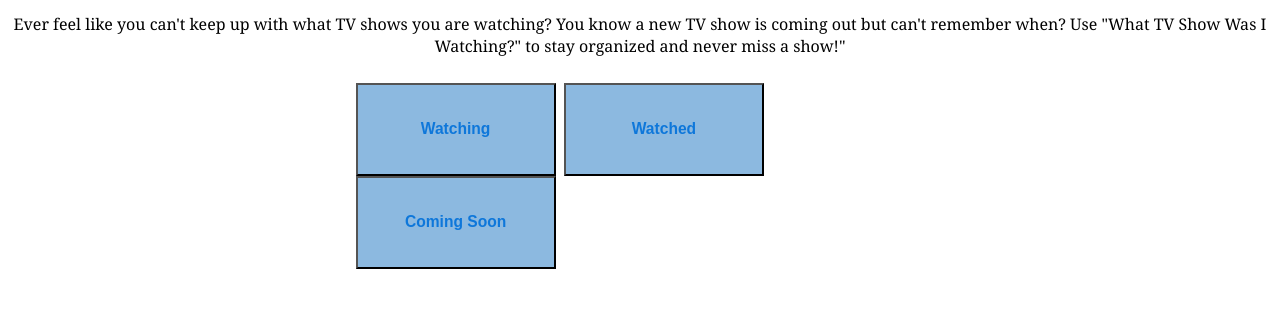
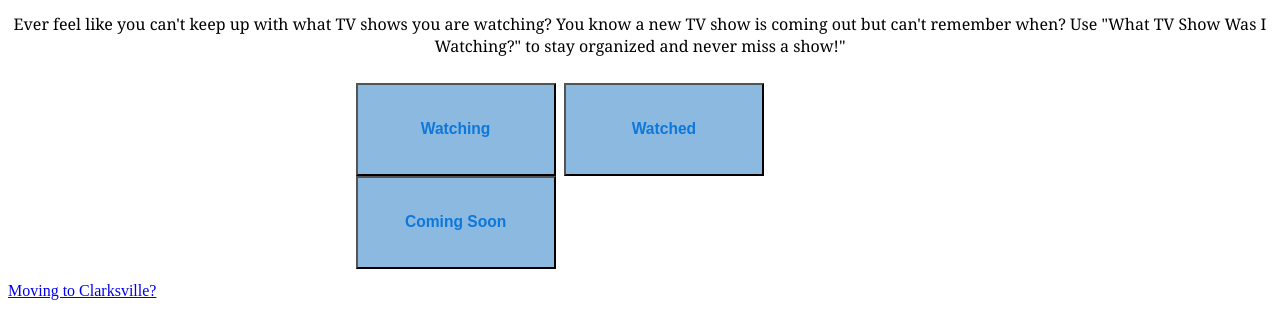
Before and after one commit to JMasonProvost/tvapp, a plain HTML site: page index.html in a window 1280 px wide. Shown: the part 1029-1338 px from the top of the page. Before the commit the page ends 1316 px from the top, so only its background shows below. Drawn offline with Linux system fonts and the light colour scheme.

Commit message:
added link

```diff
--- a/index.html
+++ b/index.html
@@ -15,6 +15,8 @@
         <img src="https://soldierswifecrazylife.com/wp-content/uploads/2022/10/Feeling-Strong-as-a-MilSpouse-It-Doesnt-Always-Happen-Facebook-Post-34.png"
             alt="descriptive text" class="center">
     </div>
+
+
 
     <h1>What TV Show Was I Watching?</h1>
 
@@ -41,7 +43,7 @@
         </div>
 
     </span>
-
+    <a href="clarksville.html">Moving to Clarksville?</a>
 
 
 </body>
```
